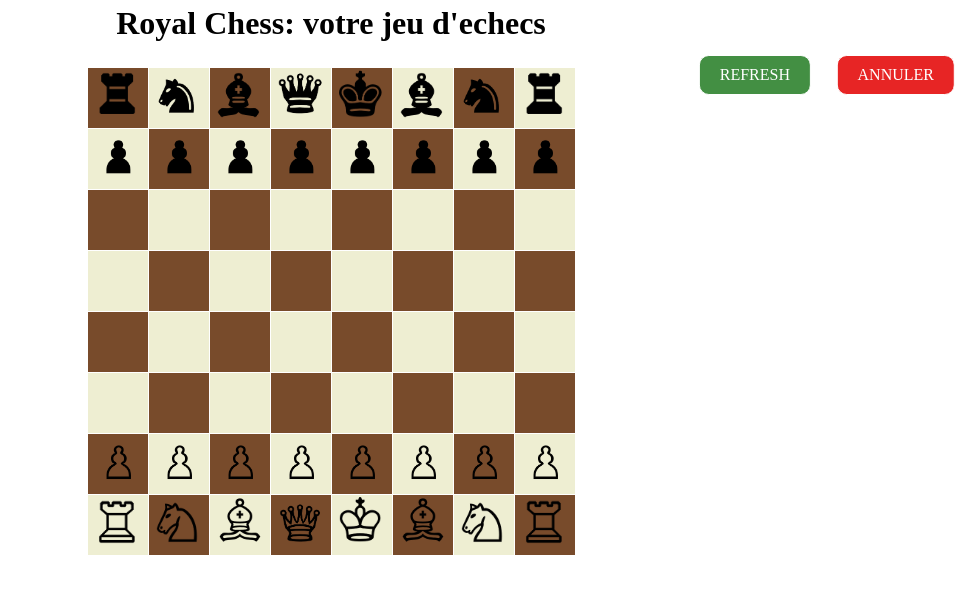
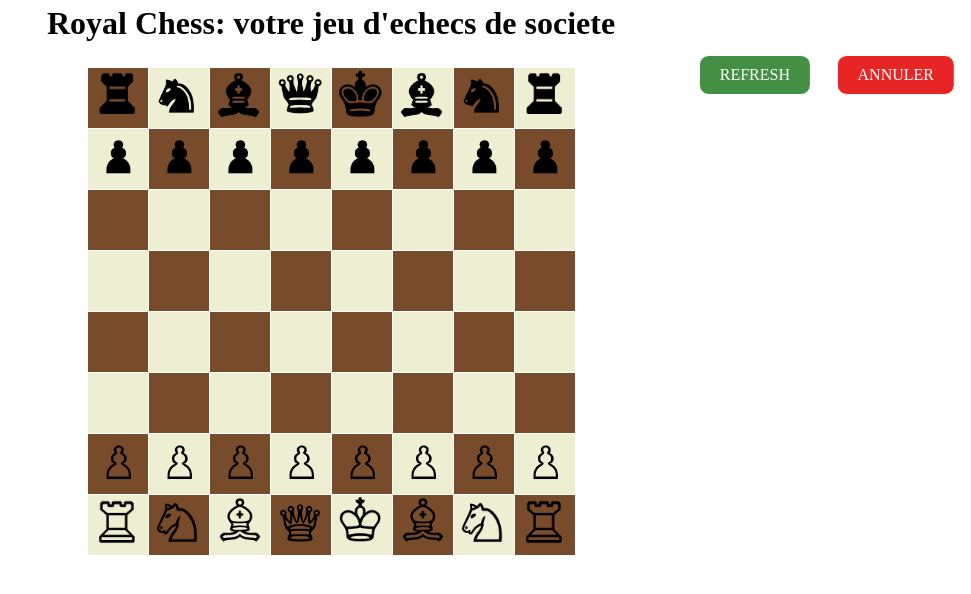
Before and after one commit to mendjin/ECHECS, a plain HTML site: page index.html in a window 1280 px wide. Shown: the whole page, without its empty margins (309-1280 px from the left). Drawn offline with Linux system fonts and the light colour scheme.

Commit message:
change slogan in index

```diff
--- a/index.html
+++ b/index.html
@@ -7,11 +7,11 @@
     <meta name="author" content="Jahid Khan">
     <link rel="stylesheet" href="echecs.css">
 
-    <title>Jeu echecs</title>
+    <title>Jeu echecs apprentisage</title>
 </head>
 <body>
 
-    <h1> Royal Chess: votre jeu d'echecs</h1>
+    <h1> Royal Chess: votre jeu d'echecs de societe</h1>
     <h2 id="tog"></h2>
 
     <div>
```
